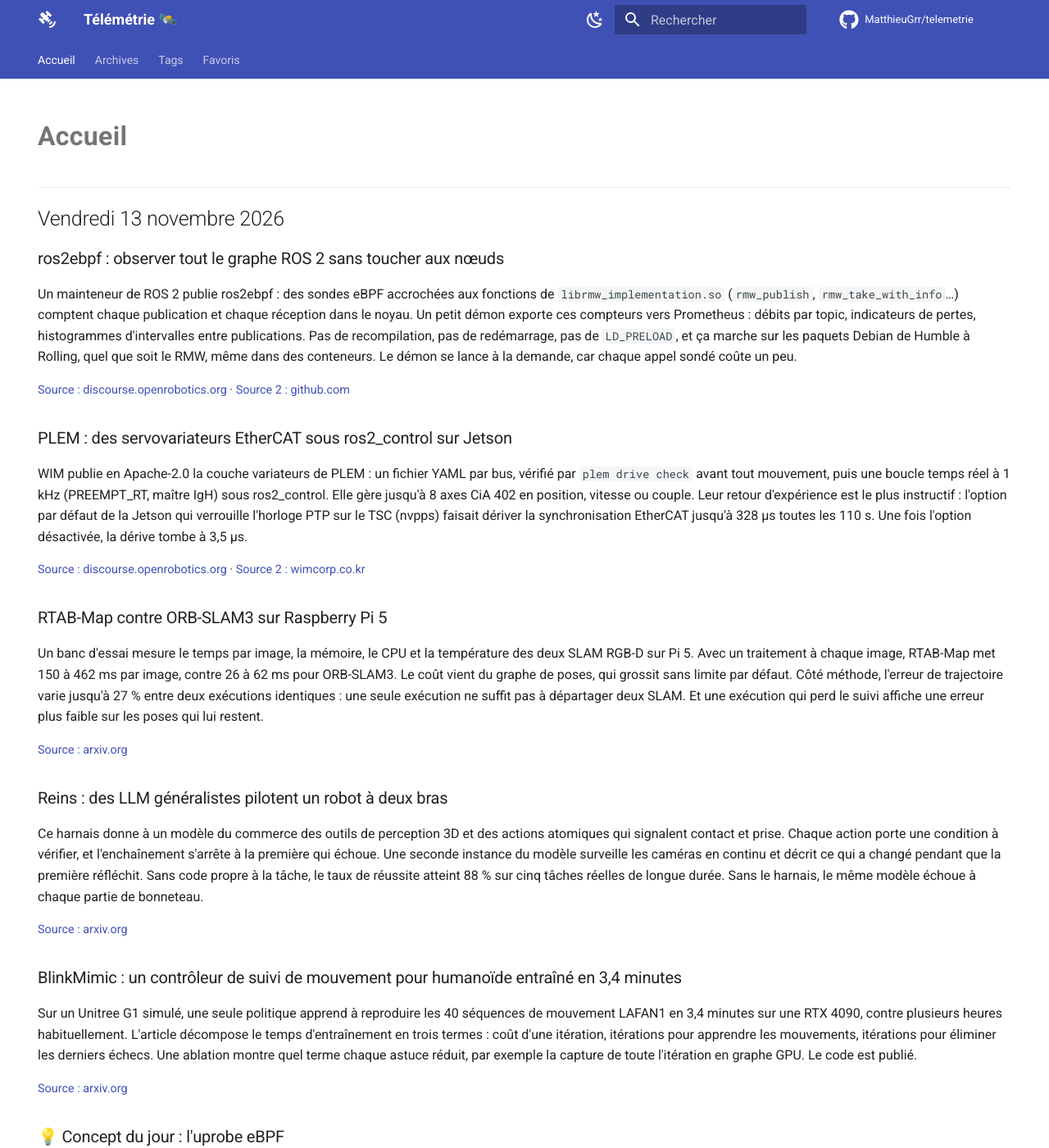
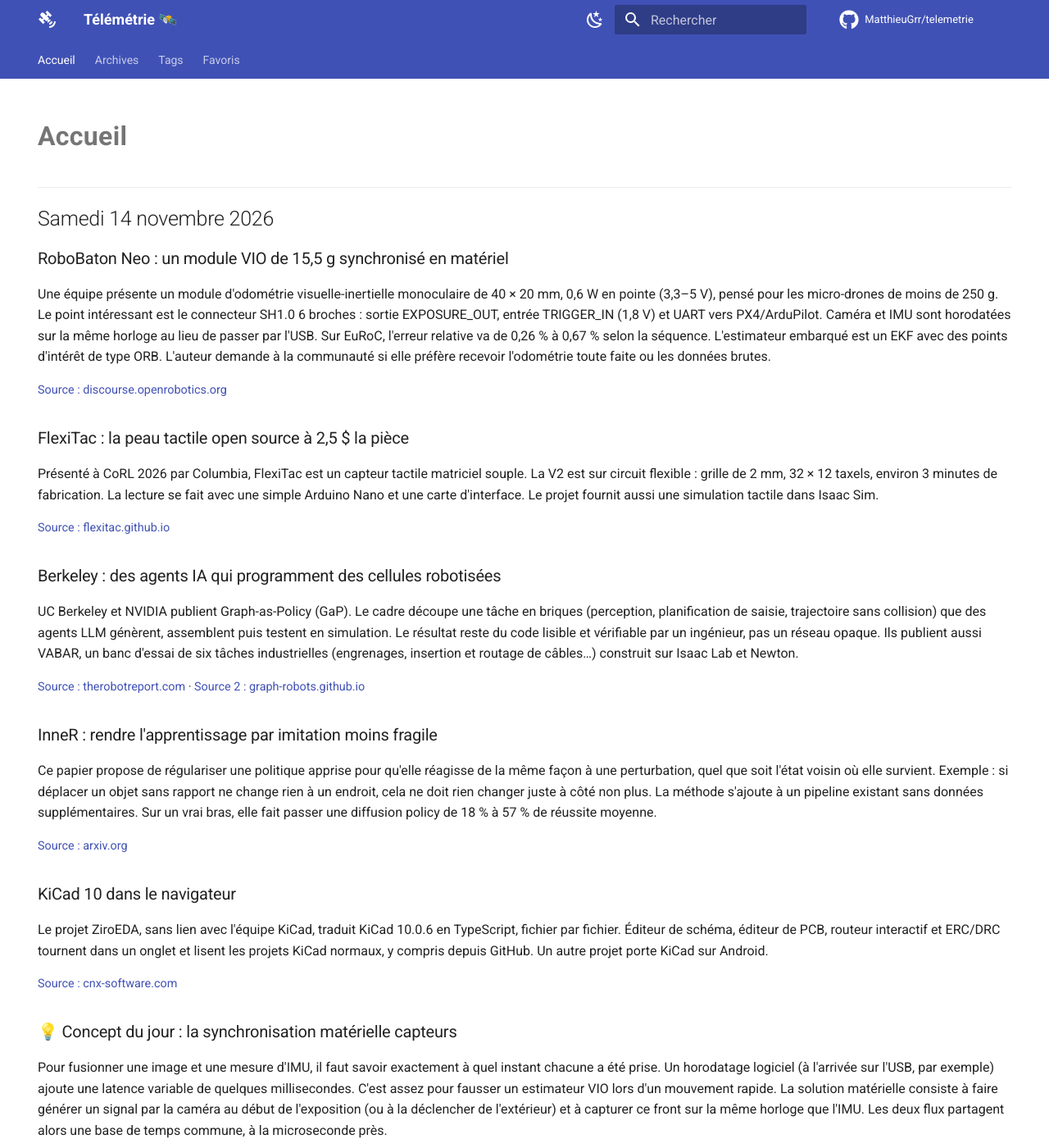
Before and after one commit to MatthieuGrr/telemetrie, an MkDocs documentation site: the page built from docs/index.md, in a window 1280 px wide and 1400 px high. Shown: the whole window at 82% size. Built offline with MkDocs 1.6.1 and Material for MkDocs 9.7.7, drawn with Linux system fonts in a browser that asks for light colours; comment, search, counter and statistics services are not loaded; some of the changed text lies outside the part shown.

```diff
--- a/docs/index.md
+++ b/docs/index.md
@@ -5,58 +5,58 @@ hide:
   - toc
 ---
 
-## Vendredi 13 novembre 2026
+## Samedi 14 novembre 2026
 
 
 
-### ros2ebpf : observer tout le graphe ROS 2 sans toucher aux nœuds
+### RoboBaton Neo : un module VIO de 15,5 g synchronisé en matériel
 
-Un mainteneur de ROS 2 publie ros2ebpf : des sondes eBPF accrochées aux fonctions de `librmw_implementation.so` (`rmw_publish`, `rmw_take_with_info`…) comptent chaque publication et chaque réception dans le noyau. Un petit démon exporte ces compteurs vers Prometheus : débits par topic, indicateurs de pertes, histogrammes d'intervalles entre publications. Pas de recompilation, pas de redémarrage, pas de `LD_PRELOAD`, et ça marche sur les paquets Debian de Humble à Rolling, quel que soit le RMW, même dans des conteneurs. Le démon se lance à la demande, car chaque appel sondé coûte un peu.
+Une équipe présente un module d'odométrie visuelle-inertielle monoculaire de 40 × 20 mm, 0,6 W en pointe (3,3–5 V), pensé pour les micro-drones de moins de 250 g. Le point intéressant est le connecteur SH1.0 6 broches : sortie EXPOSURE_OUT, entrée TRIGGER_IN (1,8 V) et UART vers PX4/ArduPilot. Caméra et IMU sont horodatées sur la même horloge au lieu de passer par l'USB. Sur EuRoC, l'erreur relative va de 0,26 % à 0,67 % selon la séquence. L'estimateur embarqué est un EKF avec des points d'intérêt de type ORB. L'auteur demande à la communauté si elle préfère recevoir l'odométrie toute faite ou les données brutes.
 
-[Source : discourse.openrobotics.org](https://discourse.openrobotics.org/t/ros2ebpf-topic-service-rates-and-drop-indicators-for-every-ros-2-process-on-a-host-via-ebpf-no-rebuild-or-restart/59744) · [Source 2 : github.com](https://github.com/fujitatomoya/ros2ebpf)
+[Source : discourse.openrobotics.org](https://discourse.openrobotics.org/t/building-a-15-5g-monocular-vio-module-robobaton-neo-hardware-sync-0-6w-power-and-euroc-benchmarks/59731)
 { .source-link }
 
-### PLEM : des servovariateurs EtherCAT sous ros2_control sur Jetson
+### FlexiTac : la peau tactile open source à 2,5 $ la pièce
 
-WIM publie en Apache-2.0 la couche variateurs de PLEM : un fichier YAML par bus, vérifié par `plem drive check` avant tout mouvement, puis une boucle temps réel à 1 kHz (PREEMPT_RT, maître IgH) sous ros2_control. Elle gère jusqu'à 8 axes CiA 402 en position, vitesse ou couple. Leur retour d'expérience est le plus instructif : l'option par défaut de la Jetson qui verrouille l'horloge PTP sur le TSC (nvpps) faisait dériver la synchronisation EtherCAT jusqu'à 328 µs toutes les 110 s. Une fois l'option désactivée, la dérive tombe à 3,5 µs.
+Présenté à CoRL 2026 par Columbia, FlexiTac est un capteur tactile matriciel souple. La V2 est sur circuit flexible : grille de 2 mm, 32 × 12 taxels, environ 3 minutes de fabrication. La lecture se fait avec une simple Arduino Nano et une carte d'interface. Le projet fournit aussi une simulation tactile dans Isaac Sim.
 
-[Source : discourse.openrobotics.org](https://discourse.openrobotics.org/t/plem-drive-layer-v0-11-0-ethercat-cia-402-drives-under-ros2-control-on-jetson-agx-orin-jazzy/59740) · [Source 2 : wimcorp.co.kr](https://www.wimcorp.co.kr/tech/en/posts/embedded/jetson-nvpps-ethercat-dc-drift/)
+[Source : flexitac.github.io](https://flexitac.github.io/)
 { .source-link }
 
-### RTAB-Map contre ORB-SLAM3 sur Raspberry Pi 5
+### Berkeley : des agents IA qui programment des cellules robotisées
 
-Un banc d'essai mesure le temps par image, la mémoire, le CPU et la température des deux SLAM RGB-D sur Pi 5. Avec un traitement à chaque image, RTAB-Map met 150 à 462 ms par image, contre 26 à 62 ms pour ORB-SLAM3. Le coût vient du graphe de poses, qui grossit sans limite par défaut. Côté méthode, l'erreur de trajectoire varie jusqu'à 27 % entre deux exécutions identiques : une seule exécution ne suffit pas à départager deux SLAM. Et une exécution qui perd le suivi affiche une erreur plus faible sur les poses qui lui restent.
+UC Berkeley et NVIDIA publient Graph-as-Policy (GaP). Le cadre découpe une tâche en briques (perception, planification de saisie, trajectoire sans collision) que des agents LLM génèrent, assemblent puis testent en simulation. Le résultat reste du code lisible et vérifiable par un ingénieur, pas un réseau opaque. Ils publient aussi VABAR, un banc d'essai de six tâches industrielles (engrenages, insertion et routage de câbles…) construit sur Isaac Lab et Newton.
 
-[Source : arxiv.org](https://arxiv.org/abs/2611.16472)
+[Source : therobotreport.com](https://www.therobotreport.com/can-ai-agents-program-industrial-robots-without-training-data-berkeley-says-yes/) · [Source 2 : graph-robots.github.io](https://graph-robots.github.io/gap/)
 { .source-link }
 
-### Reins : des LLM généralistes pilotent un robot à deux bras
+### InneR : rendre l'apprentissage par imitation moins fragile
 
-Ce harnais donne à un modèle du commerce des outils de perception 3D et des actions atomiques qui signalent contact et prise. Chaque action porte une condition à vérifier, et l'enchaînement s'arrête à la première qui échoue. Une seconde instance du modèle surveille les caméras en continu et décrit ce qui a changé pendant que la première réfléchit. Sans code propre à la tâche, le taux de réussite atteint 88 % sur cinq tâches réelles de longue durée. Sans le harnais, le même modèle échoue à chaque partie de bonneteau.
+Ce papier propose de régulariser une politique apprise pour qu'elle réagisse de la même façon à une perturbation, quel que soit l'état voisin où elle survient. Exemple : si déplacer un objet sans rapport ne change rien à un endroit, cela ne doit rien changer juste à côté non plus. La méthode s'ajoute à un pipeline existant sans données supplémentaires. Sur un vrai bras, elle fait passer une diffusion policy de 18 % à 57 % de réussite moyenne.
 
-[Source : arxiv.org](https://arxiv.org/abs/2611.16632)
+[Source : arxiv.org](https://arxiv.org/abs/2611.17159)
 { .source-link }
 
-### BlinkMimic : un contrôleur de suivi de mouvement pour humanoïde entraîné en 3,4 minutes
+### KiCad 10 dans le navigateur
 
-Sur un Unitree G1 simulé, une seule politique apprend à reproduire les 40 séquences de mouvement LAFAN1 en 3,4 minutes sur une RTX 4090, contre plusieurs heures habituellement. L'article décompose le temps d'entraînement en trois termes : coût d'une itération, itérations pour apprendre les mouvements, itérations pour éliminer les derniers échecs. Une ablation montre quel terme chaque astuce réduit, par exemple la capture de toute l'itération en graphe GPU. Le code est publié.
+Le projet ZiroEDA, sans lien avec l'équipe KiCad, traduit KiCad 10.0.6 en TypeScript, fichier par fichier. Éditeur de schéma, éditeur de PCB, routeur interactif et ERC/DRC tournent dans un onglet et lisent les projets KiCad normaux, y compris depuis GitHub. Un autre projet porte KiCad sur Android.
 
-[Source : arxiv.org](https://arxiv.org/abs/2611.16422)
+[Source : cnx-software.com](https://www.cnx-software.com/2026/11/10/kicad-10-now-unofficially-runs-in-a-web-browser-or-android/)
 { .source-link }
 
-### 💡 Concept du jour : l'uprobe eBPF
+### 💡 Concept du jour : la synchronisation matérielle capteurs
 
-eBPF permet de charger de petits programmes vérifiés dans le noyau Linux. Une uprobe en est un usage : elle accroche un de ces programmes à l'entrée d'une fonction d'une bibliothèque en espace utilisateur. À chaque appel de cette fonction, dans n'importe quel processus qui charge la bibliothèque, le noyau exécute le programme. Celui-ci incrémente par exemple un compteur dans une table partagée (une « map »). On instrumente ainsi un binaire déjà compilé sans le modifier, ce que fait ros2ebpf. Chaque appel coûte un aller-retour vers le noyau, donc on active l'uprobe pour diagnostiquer, pas en permanence.
+Pour fusionner une image et une mesure d'IMU, il faut savoir exactement à quel instant chacune a été prise. Un horodatage logiciel (à l'arrivée sur l'USB, par exemple) ajoute une latence variable de quelques millisecondes. C'est assez pour fausser un estimateur VIO lors d'un mouvement rapide. La solution matérielle consiste à faire générer un signal par la caméra au début de l'exposition (ou à la déclencher de l'extérieur) et à capturer ce front sur la même horloge que l'IMU. Les deux flux partagent alors une base de temps commune, à la microseconde près.
 
 ## Veilles précédentes
 
+- [Vendredi 13 novembre 2026](2026/11/2026-11-13.md) — 6 actus
 - [Jeudi 12 novembre 2026](2026/11/2026-11-12.md) — 6 actus
 - [Mercredi 11 novembre 2026](2026/11/2026-11-11.md) — 6 actus
 - [Mardi 10 novembre 2026](2026/11/2026-11-10.md) — 7 actus
 - [Lundi 9 novembre 2026](2026/11/2026-11-09.md) — 7 actus
 - [Dimanche 8 novembre 2026](2026/11/2026-11-08.md) — 6 actus
 - [Samedi 7 novembre 2026](2026/11/2026-11-07.md) — 5 actus
-- [Vendredi 6 novembre 2026](2026/11/2026-11-06.md) — 7 actus
 
 [Toutes les veilles dans les archives →](archives.md)
 
```
Also changed, not shown: docs/2026/11/2026-11-13.md (+2 -0 lines), docs/2026/11/2026-11-14.md (added, +59 -0 lines), docs/archives.md (+2 -1 lines).
